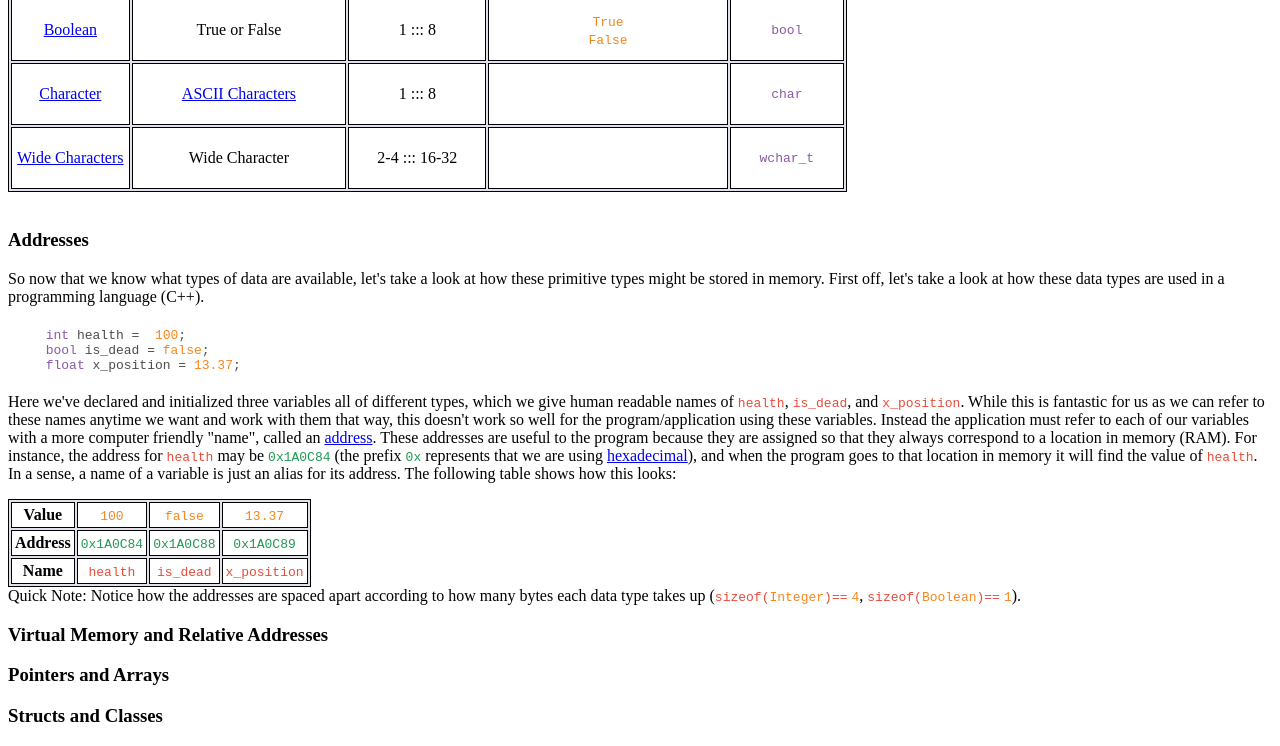
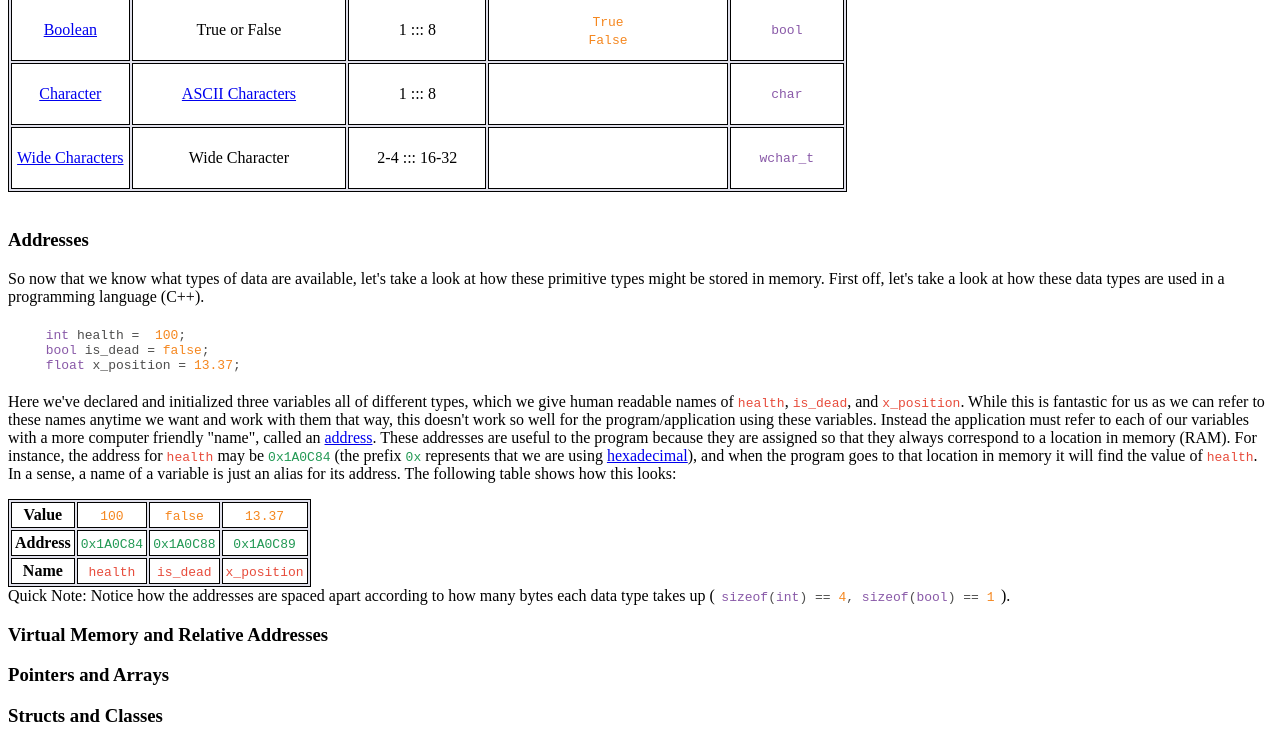
Before and after one commit to 0Seren/Reverse-Engineering-For-Gaming, a plain HTML site: page Part 1-Introduction to Memory.html in a window 1280 px wide. Shown: the part 1141-1887 px from the top of the page. Drawn offline with Linux system fonts and the light colour scheme.

Commit message:
Quick Style Change

```diff
--- a/Part 1-Introduction to Memory.html
+++ b/Part 1-Introduction to Memory.html
@@ -145,7 +145,7 @@
         <td><code2>x_position</code2></td>
       </tr>
     </table>
-    Quick Note: Notice how the addresses are spaced apart according to how many bytes each data type takes up (<code2>sizeof(</code2><value>Integer</value><code2>)==</code2> <value>4</value>, <code2>sizeof(</code2><value>Boolean</value><code2>)==</code2> <value>1</value>).</p>
+    Quick Note: Notice how the addresses are spaced apart according to how many bytes each data type takes up (<pre style="display: inline;"><code style="display: inline;">sizeof(int) == 4, sizeof(bool) == 1</code></pre>).</p>
 
 
     <h3>Virtual Memory and Relative Addresses</h3>
```
